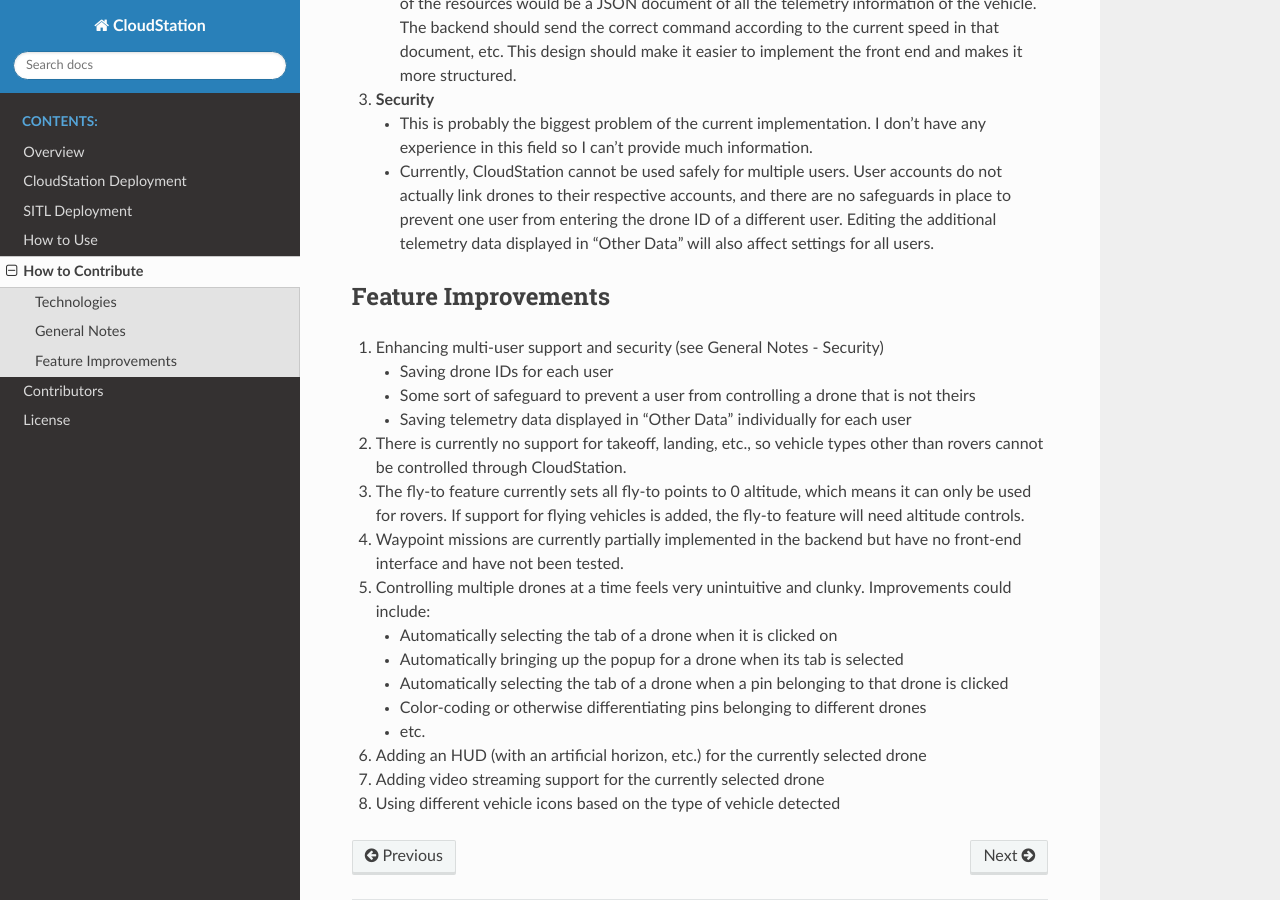
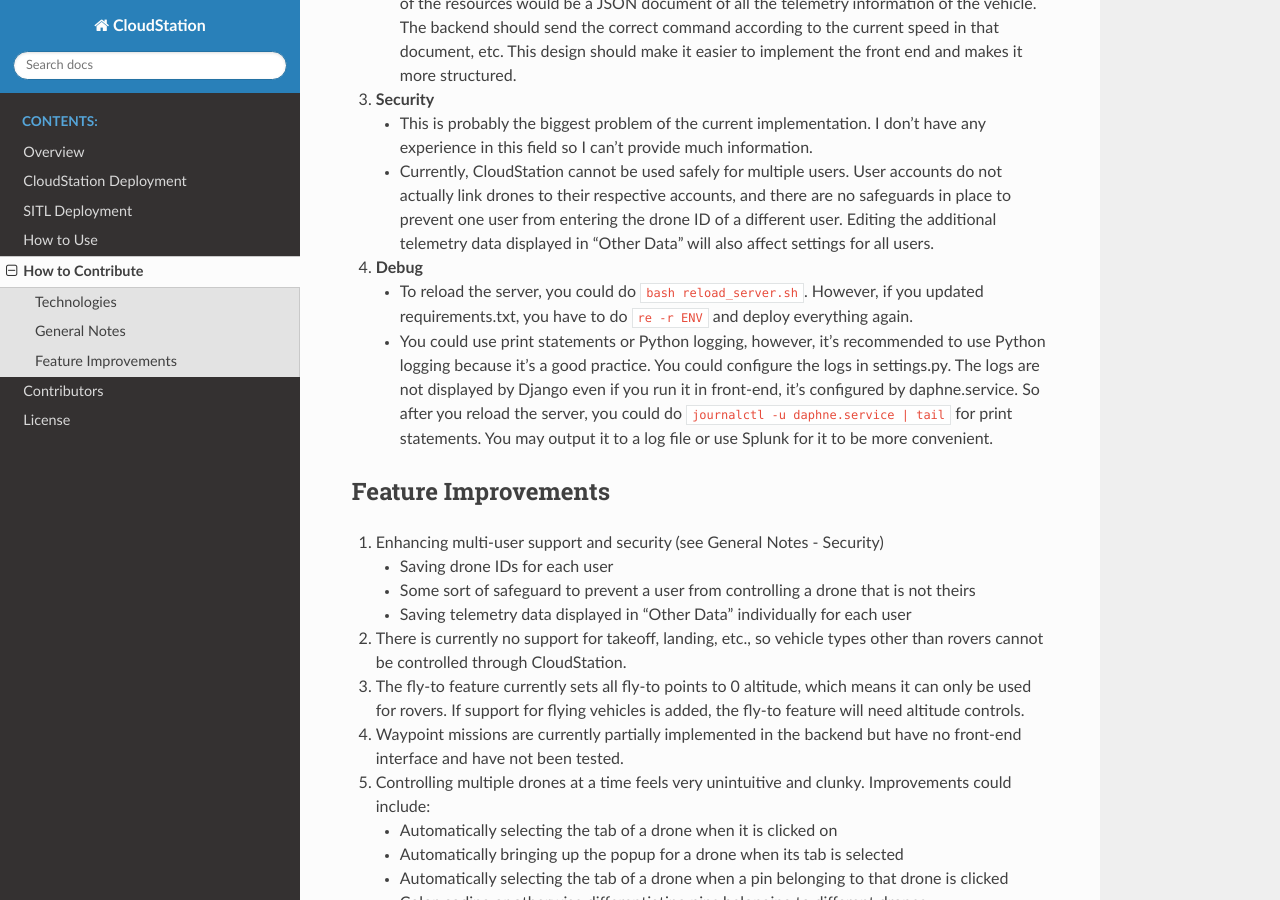
Before and after one commit to CloudStationTeam/docs, a Sphinx documentation site: the page built from source/contributing.md, in a window 1280 px wide and 900 px high, scrolled down 1024 px. Built offline with Sphinx 7.4.7 and the Read the Docs theme 2.0.0, drawn with Linux system fonts in a browser that asks for light colours.

Commit message:
Update contributing.md

```diff
--- a/source/contributing.md
+++ b/source/contributing.md
@@ -27,6 +27,9 @@
 3. **Security**
     * This is probably the biggest problem of the current implementation. I don't have any experience in this field so I can't provide much information.
     * Currently, CloudStation cannot be used safely for multiple users. User accounts do not actually link drones to their respective accounts, and there are no safeguards in place to prevent one user from entering the drone ID of a different user. Editing the additional telemetry data displayed in "Other Data" will also affect settings for all users.
+4. **Debug**
+    * To reload the server, you could do `bash reload_server.sh`. However, if you updated requirements.txt, you have to do `re -r ENV` and deploy everything again.
+    * You could use print statements or Python logging, however, it's recommended to use Python logging because it's a good practice. You could configure the logs in settings.py. The logs are not displayed by Django even if you run it in front-end, it's configured by daphne.service. So after you reload the server, you could do `journalctl -u daphne.service | tail` for print statements. You may output it to a log file or use Splunk for it to be more convenient.
 
 ## Feature Improvements
 1. Enhancing multi-user support and security (see General Notes - Security)
```
